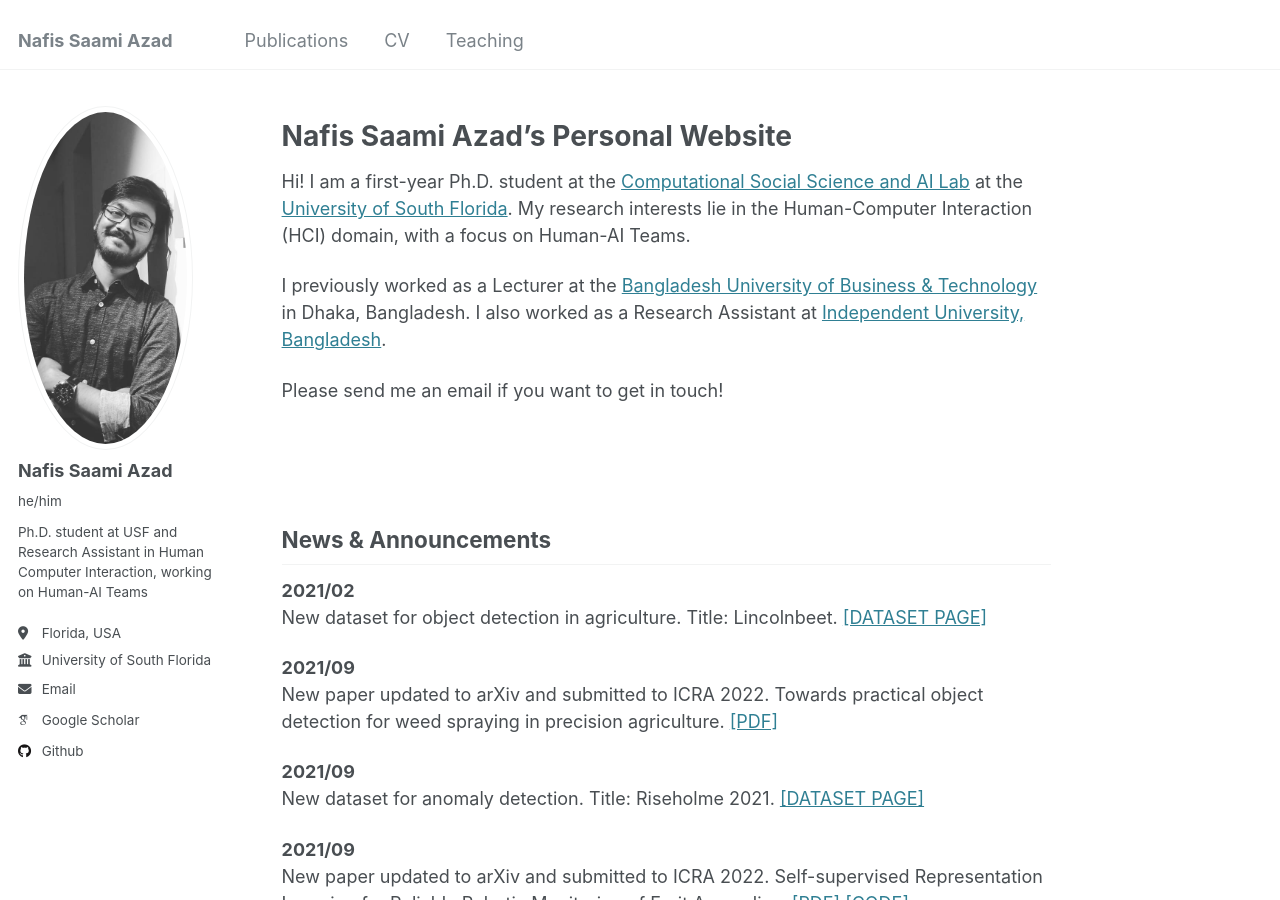
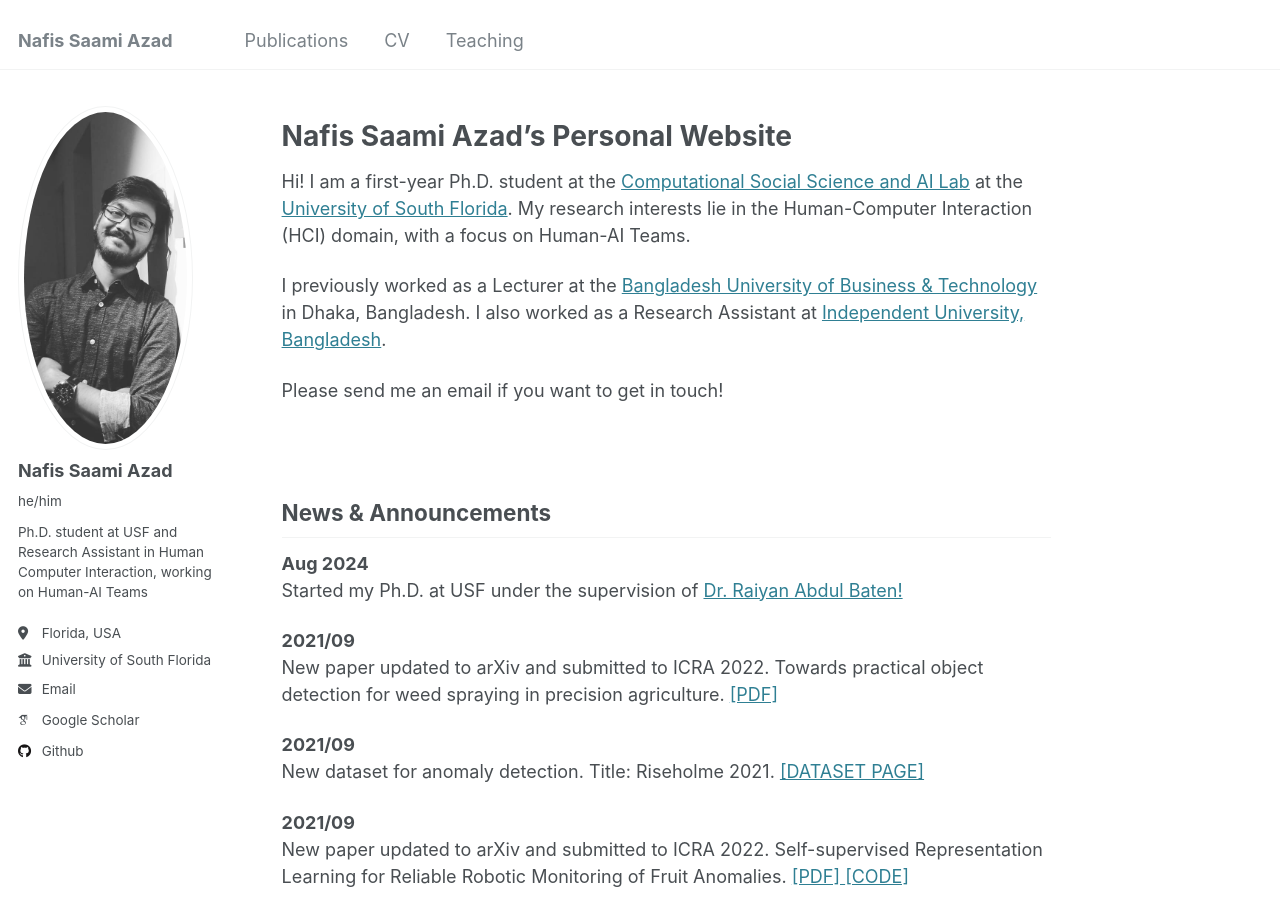
Before and after one commit to nafis10670/nafis10670.github.io, a Jekyll site: the page built from _pages/about.md, in a window 1280 px wide and 900 px high. Built offline with Jekyll 4.4.1, drawn with Linux system fonts in a browser that asks for light colours; some web fonts are replaced.

Commit message:
Update about.md

```diff
--- a/_pages/about.md
+++ b/_pages/about.md
@@ -37,12 +37,11 @@ I previously worked as a Lecturer at the [Bangladesh University of Business & Te
 Please send me an email if you want to get in touch!
 
 <br>
-<br>
 <div>
   <h2> News & Announcements </h2>
 
-  <p> <strong> 2021/02 </strong> <br>
-  New dataset for object detection in agriculture. Title: Lincolnbeet. <a href="https://github.com/LAR/lincolnbeet_dataset"> [DATASET PAGE] </a> </p>
+  <p> <strong> Aug 2024 </strong> <br>
+  Started my Ph.D. at USF under the supervision of <a href="https://www.raiyan-ab.com/">Dr. Raiyan Abdul Baten!</a></p>
 
   <p> <strong> 2021/09 </strong> <br>
   New paper updated to arXiv and submitted to ICRA 2022. Towards practical object detection for weed spraying in precision agriculture. <a href="https://arxiv.org/abs/2109.11048"> [PDF] </a> </p>
```
